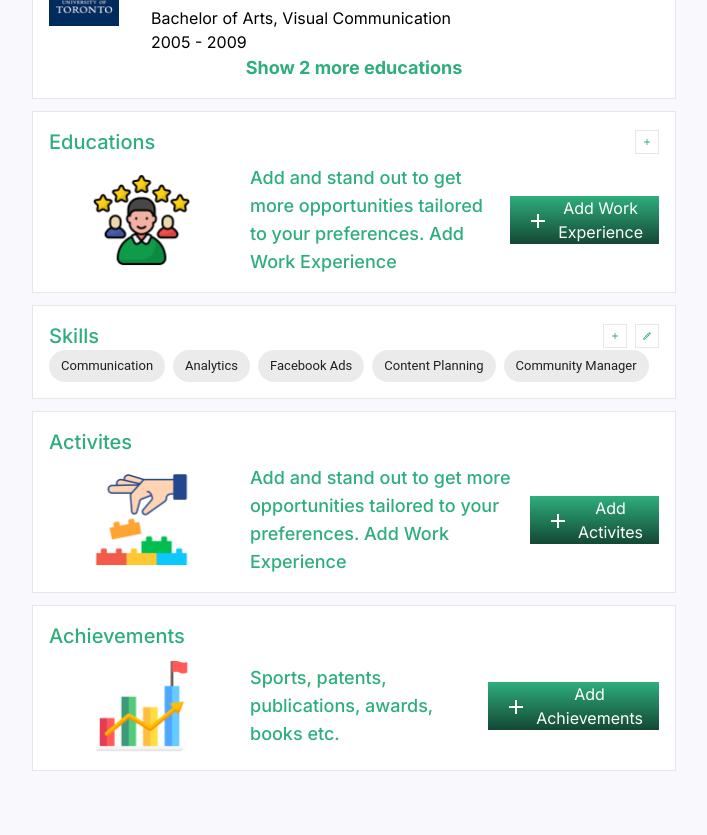
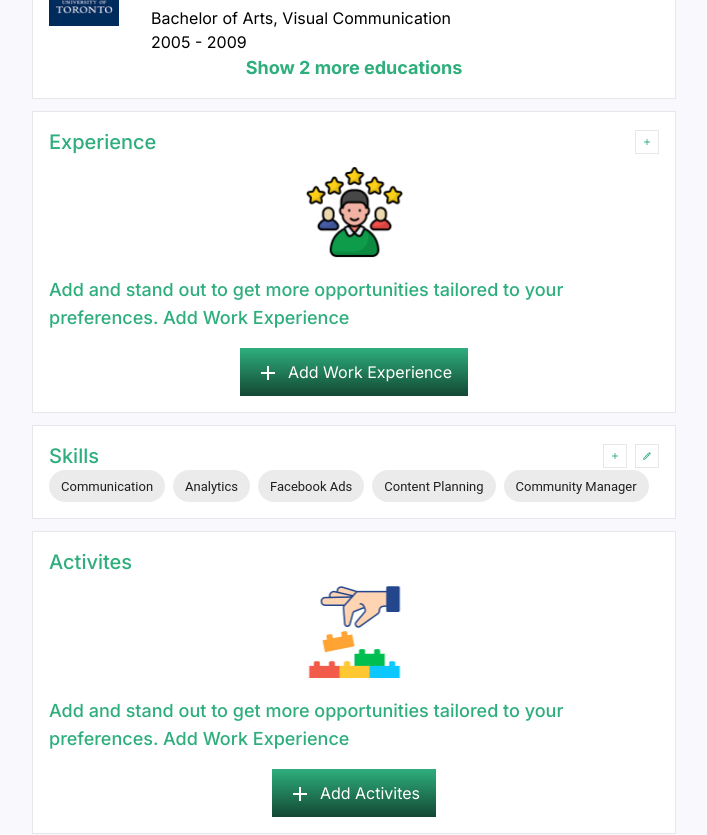
Before and after one commit to amrelskhawy/medicova-task-frontend, a Next.js app: page / in a window 1280 px wide. Shown: the part 1180-2015 px from the top of the page, without its empty margins (246-953 px from the left). Before the commit the page ends 1975 px from the top, so only its background shows below. Built offline with nearby package versions, Linux system fonts and the light colour scheme.

Commit message:
replaces normal div with Stack from material ui

```diff
--- a/src/sections/Achievements.tsx
+++ b/src/sections/Achievements.tsx
@@ -3,6 +3,7 @@ import Card from '@/components/Card'
 import Image from 'next/image'
 import React from 'react'
 import AddIcon from '@mui/icons-material/Add';
+import { Stack } from '@mui/material';
 
 
 const Achievements = () => {
@@ -13,7 +14,7 @@ const Achievements = () => {
           <h3 className="font-medium text-xl text-main">Achievements</h3>
         </div>
 
-        <div className="no-experience-added flex justify-center items-center flex-col gap-4">
+        <Stack spacing={2} className='justify-center items-center'>
           <Image width={185} height={100} src={'/acheiviments.png'} alt="achievements section Preview" />
 
           <p className="text-lg text-main font-medium">
@@ -26,7 +27,7 @@ const Achievements = () => {
             variant="primary"
             icon={<AddIcon />}
           />
-        </div>
+        </Stack>
 
 
       </div>
--- a/src/sections/Activites.tsx
+++ b/src/sections/Activites.tsx
@@ -3,6 +3,7 @@ import Card from '@/components/Card'
 import Image from 'next/image'
 import React from 'react'
 import AddIcon from '@mui/icons-material/Add';
+import { Stack } from '@mui/material';
 
 
 const Activites = () => {
@@ -13,7 +14,7 @@ const Activites = () => {
           <h3 className="font-medium text-xl text-main">Activites</h3>
         </div>
 
-        <div className="no-experience-added flex justify-center items-center flex-col gap-4">
+        <Stack spacing={2} className='justify-center items-center'>
           <Image width={185} height={100} src={'/student-activites-section.png'} alt="Experience Preview" />
 
           <p className="text-lg text-main font-medium">
@@ -27,7 +28,7 @@ const Activites = () => {
             variant="primary"
             icon={<AddIcon />}
           />
-        </div>
+        </Stack>
 
 
       </div>
--- a/src/sections/Experience.tsx
+++ b/src/sections/Experience.tsx
@@ -2,17 +2,18 @@ import Image from "next/image"
 import AddIcon from '@mui/icons-material/Add';
 import Card from "../components/Card";
 import Button from "../components/Button";
+import { Stack } from "@mui/material";
 
 const Experiences = () => {
   return (
     <Card>
       <div className="p-4 grid gap-2">
         <div className="flex items-center justify-between">
-          <h3 className="font-medium text-xl text-main">Educations</h3>
+          <h3 className="font-medium text-xl text-main">Experience</h3>
           <AddIcon className="icon" />
         </div>
 
-        <div className="no-experience-added flex justify-center items-center flex-col gap-4">
+        <Stack spacing={2} className='justify-center items-center'>
           <Image width={185} height={100} src={'/experience-preview.png'} alt="Experience Preview" />
 
           <p className="text-lg text-main font-medium">
@@ -26,7 +27,7 @@ const Experiences = () => {
             variant="primary"
             icon={<AddIcon />}
           />
-        </div>
+        </Stack>
 
 
       </div>
```
